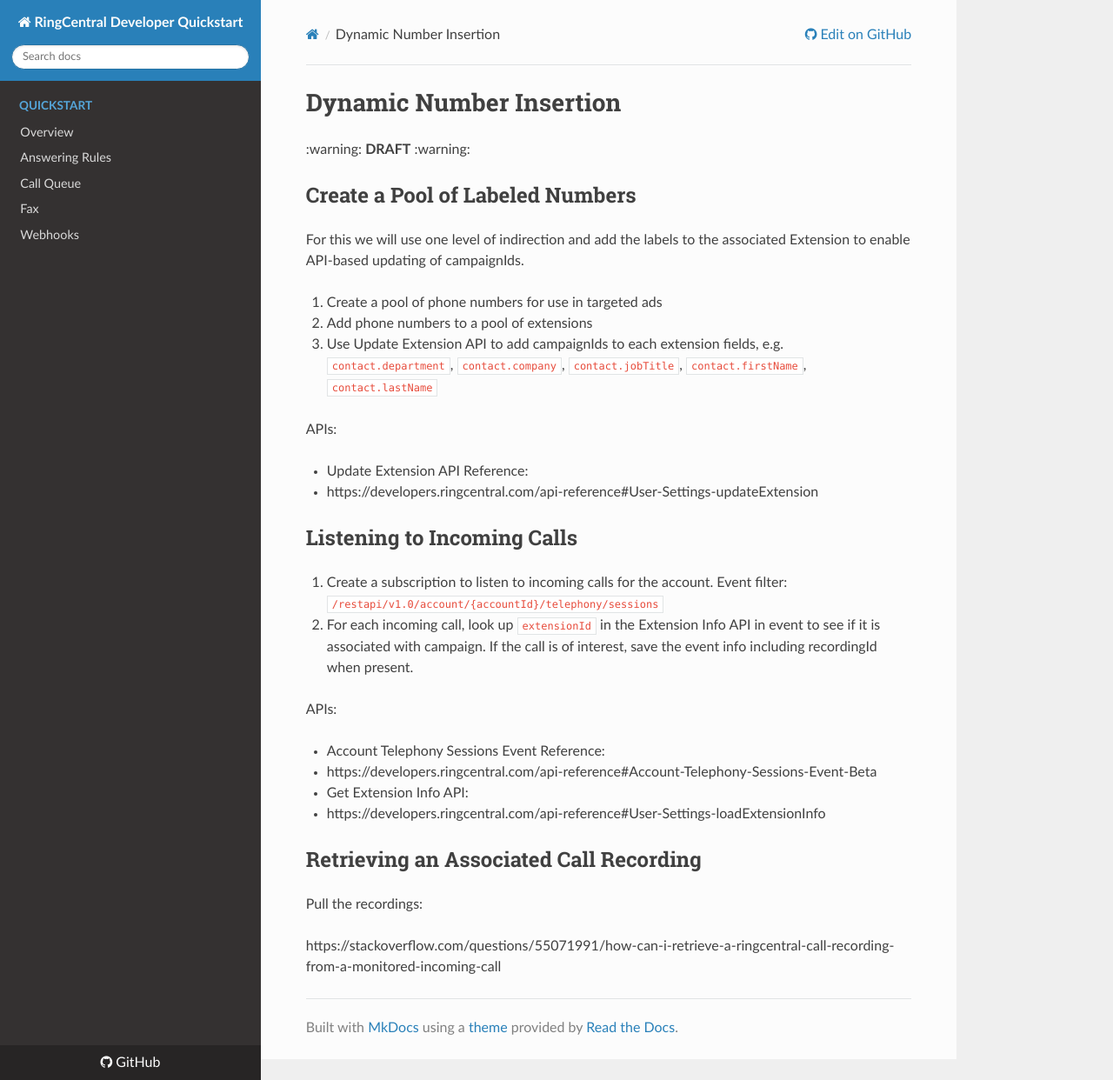
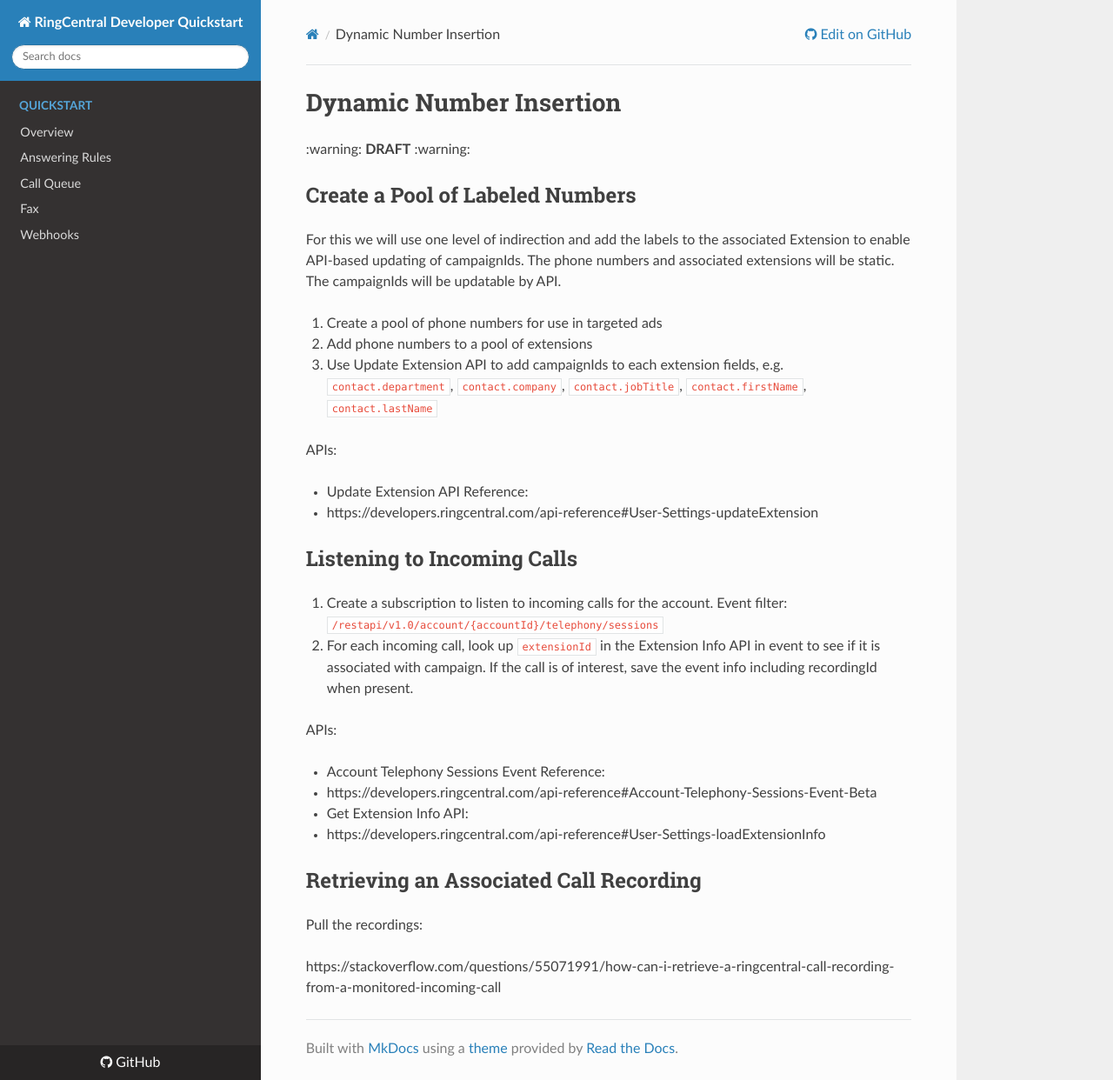
Before and after one commit to grokify/ringcentral-docs-quickstart, an MkDocs documentation site: the page built from docs/dynamic_number_insertion.md, in a window 1280 px wide and 1242 px high. Shown: the whole window at 87% size. Built offline with MkDocs 1.6.1, drawn with Linux system fonts in a browser that asks for light colours; nearby versions of some CDN libraries; old or Windows-style settings are respelled for this version of MkDocs.

Commit message:
update DNI

```diff
--- a/docs/dynamic_number_insertion.md
+++ b/docs/dynamic_number_insertion.md
@@ -4,7 +4,7 @@
 
 ## Create a Pool of Labeled Numbers
 
-For this we will use one level of indirection and add the labels to the associated Extension to enable API-based updating of campaignIds.
+For this we will use one level of indirection and add the labels to the associated Extension to enable API-based updating of campaignIds. The phone numbers and associated extensions will be static. The campaignIds will be updatable by API.
 
 1. Create a pool of phone numbers for use in targeted ads
 1. Add phone numbers to a pool of extensions
```
